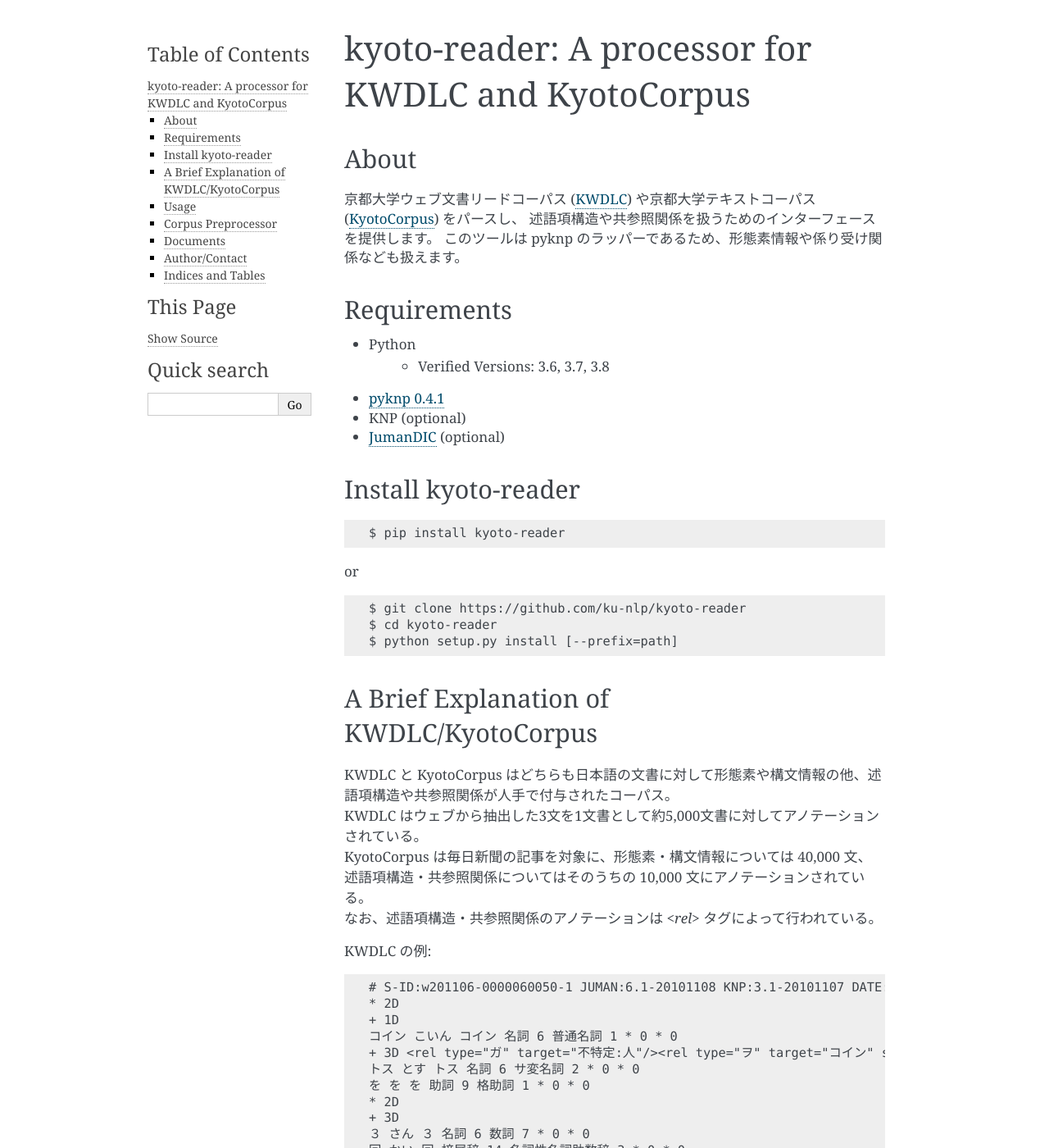
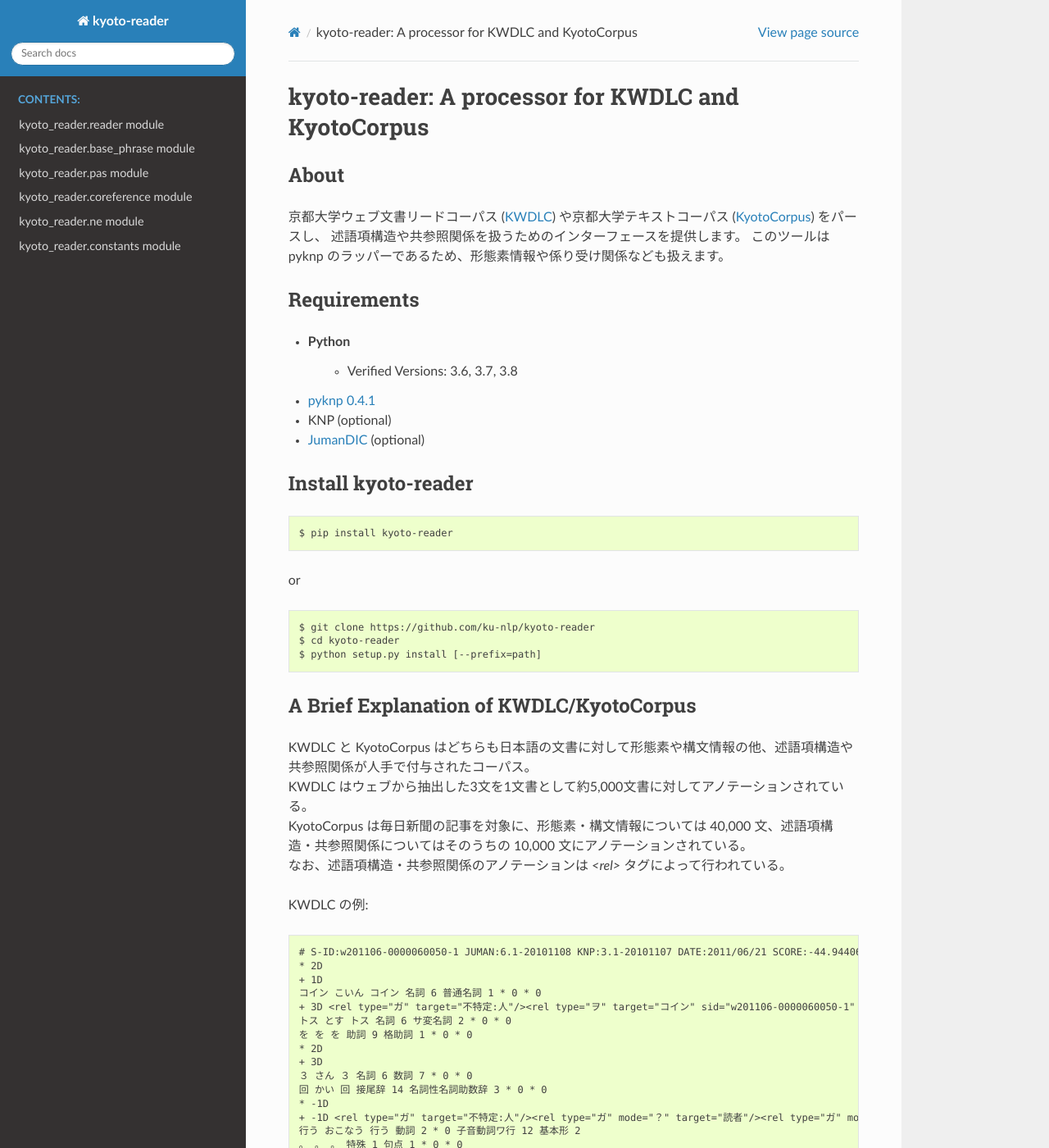
Before and after one commit to ku-nlp/kyoto-reader, a Sphinx documentation site: the page built from docs/source/index.rst, in a window 1280 px wide and 1400 px high. Shown: the whole window at 82% size. Built offline with Sphinx 7.4.7 and the Read the Docs theme 2.0.0, drawn with Linux system fonts in a browser that asks for light colours; the version number could not be read and is left out; some of the changed text lies outside the part shown.

Commit message:
introduce sphinx-rtd-theme

```diff
--- a/docs/source/conf.py
+++ b/docs/source/conf.py
@@ -14,6 +14,7 @@
 import sys
 sys.path.insert(0, os.path.abspath('../../src/kyoto_reader'))
 sys.path.insert(0, os.path.abspath('../../src'))
+import sphinx_rtd_theme
 
 # -- Project information -----------------------------------------------------
 
@@ -35,6 +36,7 @@
     'sphinx.ext.todo',
     'sphinx.ext.napoleon',  # Google スタイルの docstring を tst に変換する
     'recommonmark',
+    'sphinx_rtd_theme',
 ]
 
 autosummary_generate = True
@@ -80,13 +82,15 @@
 # The theme to use for HTML and HTML Help pages.  See the documentation for
 # a list of builtin themes.
 #
-html_theme = 'alabaster'
+# html_theme = 'alabaster'
 
 # Add any paths that contain custom static files (such as style sheets) here,
 # relative to this directory. They are copied after the builtin static files,
 # so a file named "default.css" will overwrite the builtin "default.css".
 html_static_path = ['_static']
 
+# ---sphinx-themes-----
+html_theme = 'sphinx_rtd_theme'
 
 # -- Options for LaTeX output ------------------------------------------------
 
```
Also changed, not shown: 2 other files.
